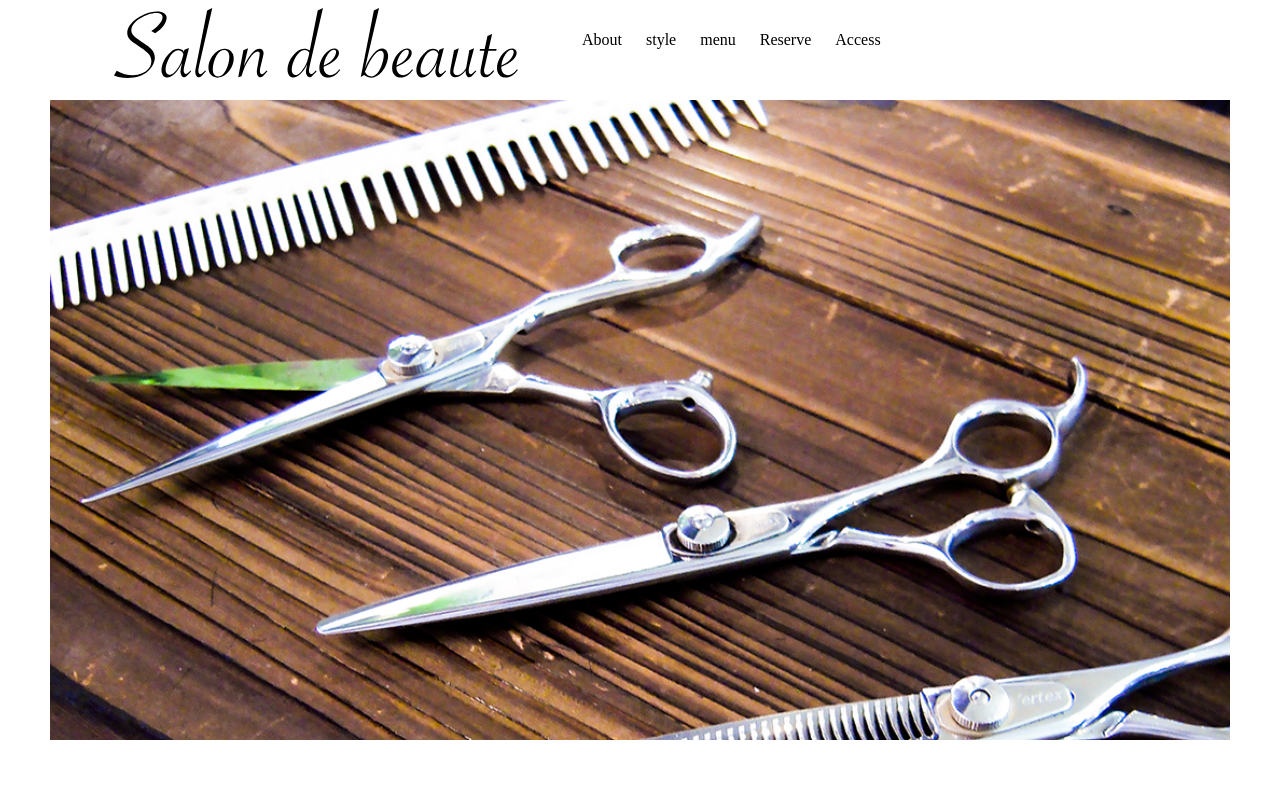
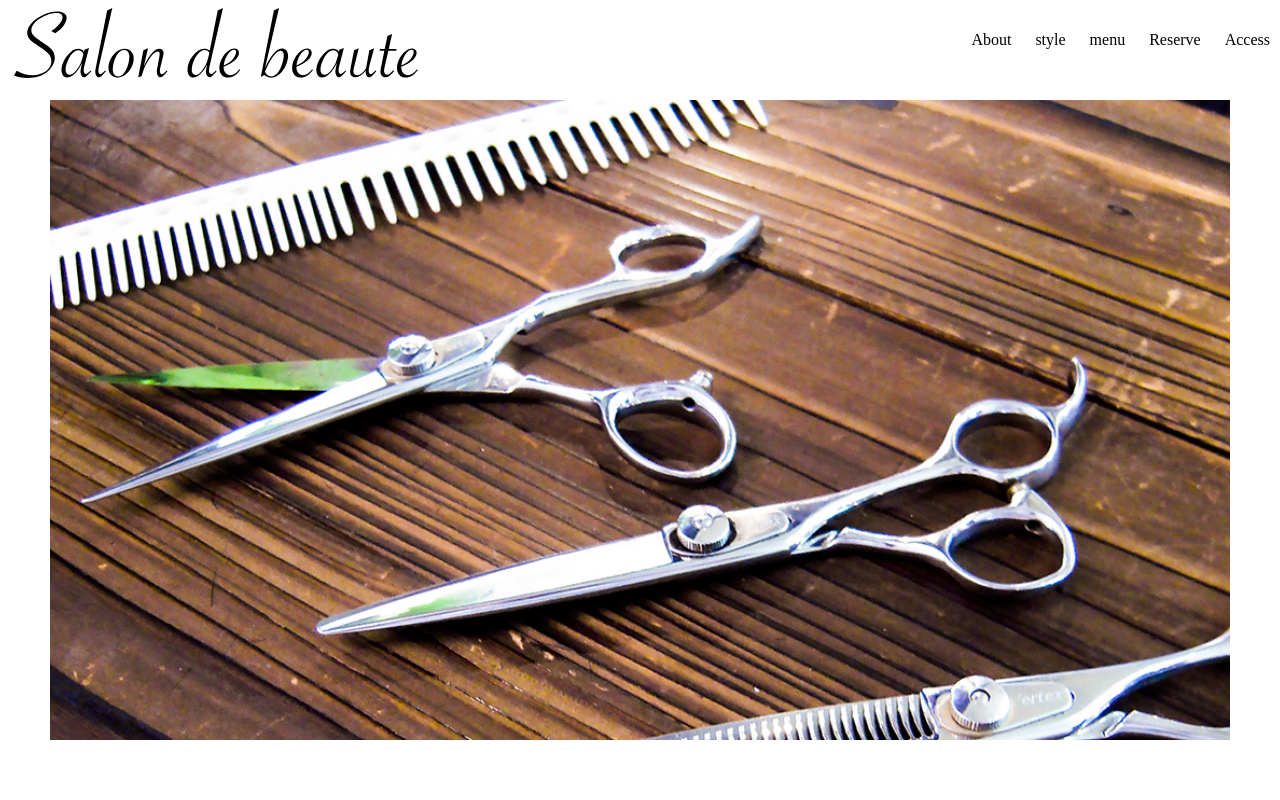
Before and after one commit to oosawananami/nanami.github.io, a plain HTML site: page index.html in a window 1280 px wide. Shown: the top 800 px of the page. Drawn offline with nearby package versions, Linux system fonts and the light colour scheme.

Commit message:
ヘッダー固定できたかな？

```diff
--- a/biyouin.css
+++ b/biyouin.css
@@ -7,7 +7,10 @@
     line-height: 48px;
     position: fixed; /*ヘッダーが追従するように固定*/
     top: 0;
-    margin: 0 50 0 50;
+    right: 0;
+    left: 0;
+    margin: 0 0 0 0;
+    background-color: #FFF;
   }
 
   .main_visual{
```
